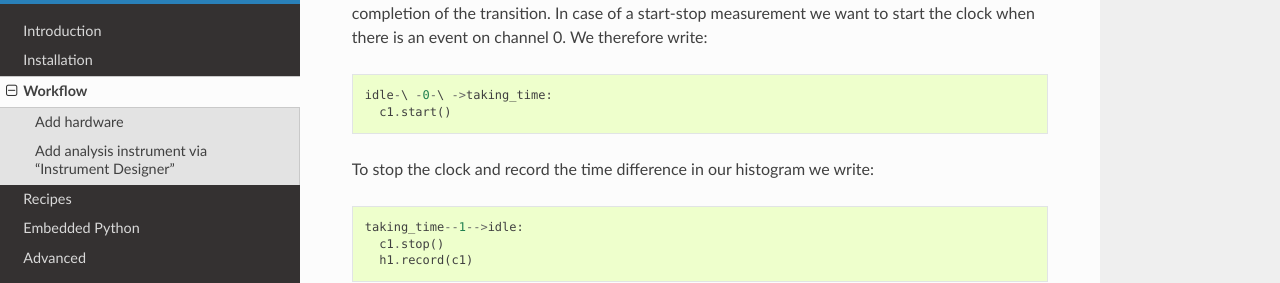
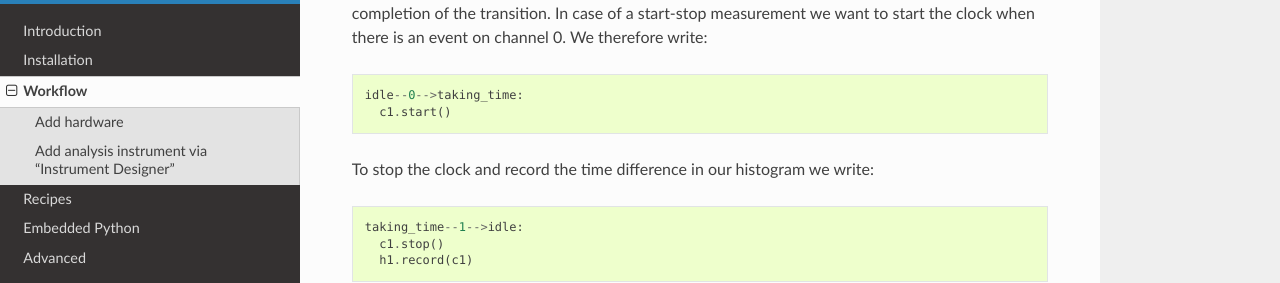
Before and after one commit to timetag/timetag.github.io, a Sphinx documentation site: the page built from docs/workflow.rst, in a window 1280 px wide and 900 px high, scrolled down 2029 px. Shown: the part 172-455 px from the top of the window. Built offline with Sphinx 7.4.7 and the Read the Docs theme 2.0.0, drawn with Linux system fonts in a browser that asks for light colours.

```diff
--- a/docs/workflow.rst
+++ b/docs/workflow.rst
@@ -77,7 +77,7 @@ With this transition selected press SHIFT + T (think: Trigger). You will see sta
 
 .. code:: python
 
-  idle-\ -0-\ ->taking_time:
+  idle--0-->taking_time:
     c1.start()
 
 To stop the clock and record the time difference in our histogram we write:
```
